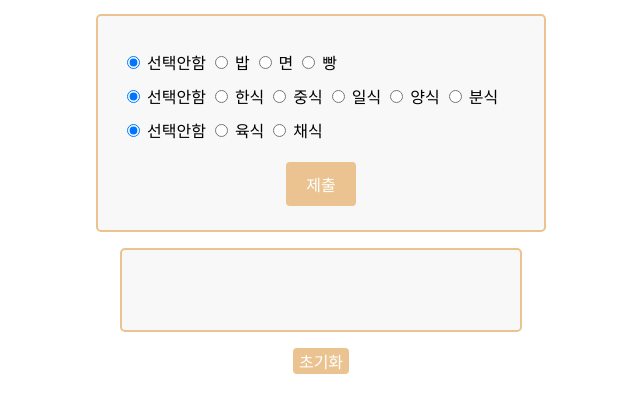
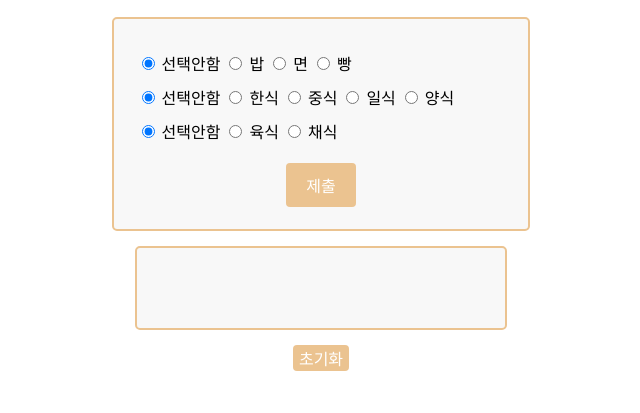
Before and after one commit to rntlls1366/AutoNickname, a website: page view/main.html in a window 1280 px wide. Shown: the part 281-694 px from the top of the page, without its empty margins (319-959 px from the left). Drawn offline with Linux system fonts and the light colour scheme; a web font is replaced by a local one.

Commit message:
카테고리 수정

```diff
--- a/route/main.js
+++ b/route/main.js
@@ -31,7 +31,7 @@ router.post('/ask', async (req, res) => {       //ask url로 json형식 요청
 
     const ip = req.ip;
     let count = ipMap.get(ip);
-    console.log("ip : " + ip + " ipMap : " + count);
+    //console.log("ip : " + ip + " ipMap : " + count);
     if (count === undefined || count === 0) {
         ipMap.set(ip, 1);
     }
--- a/view/main.html
+++ b/view/main.html
@@ -171,9 +171,6 @@
                     <label>
                         <input type="radio" name="country" value="양식"> 양식
                     </label>
-                    <label>
-                        <input type="radio" name="country" value="분식"> 분식
-                    </label>
                 </div>
                 <div class="radio-group">
                     <label>
```
